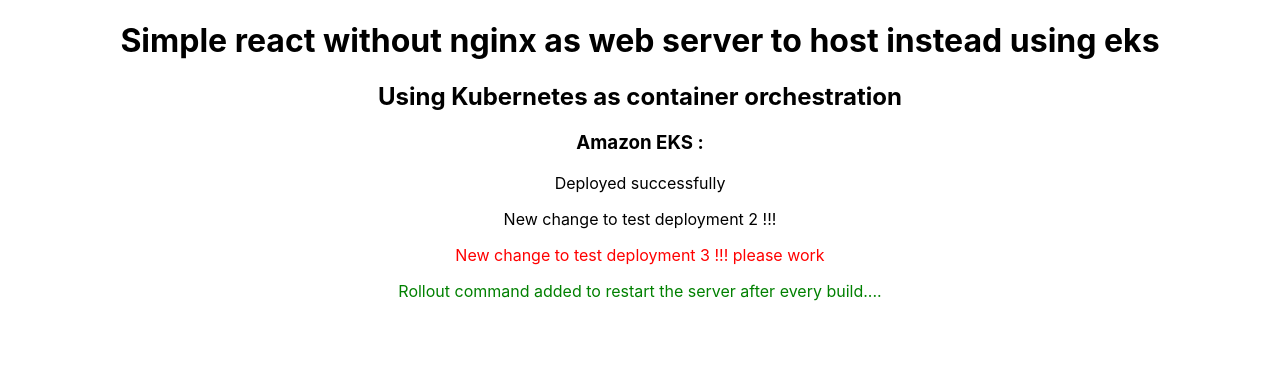
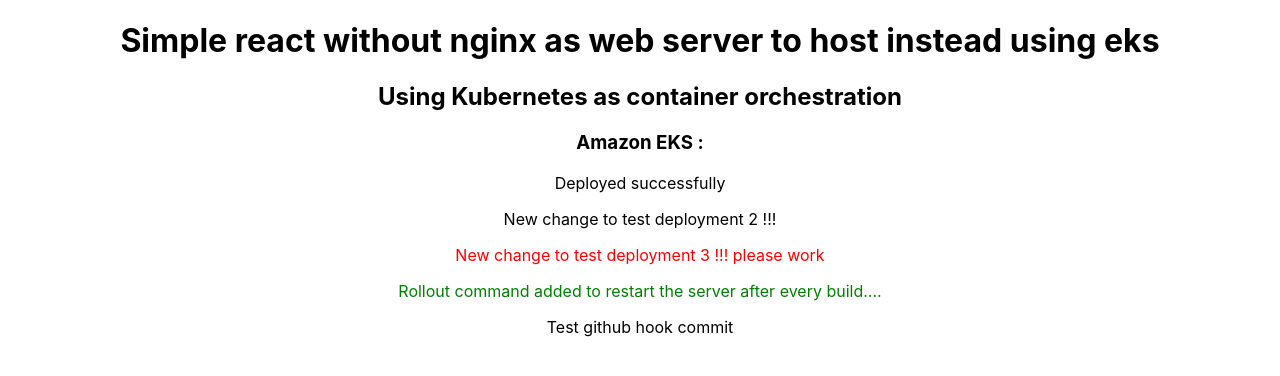
Before and after one commit to DeviPothula/simple-react-app, a React (Create React App) app: page / in a window 1280 px wide. Shown: the top 376 px of the page. Built offline with nearby package versions, Linux system fonts and the light colour scheme.

Commit message:
test github hook

```diff
--- a/src/App.js
+++ b/src/App.js
@@ -9,7 +9,8 @@
       <p>Deployed successfully </p>
       <p>New change to test deployment 2 !!!</p>
       <p style={{ color: 'red' }}>New change to test deployment 3 !!! please work</p>
-      <p style={{color: 'green'}}>Rollout command added to restart the server after every build....</p>
+      <p style={{ color: 'green' }}>Rollout command added to restart the server after every build....</p>
+      <p>Test github hook commit</p>
     </div>
   );
 }
```
